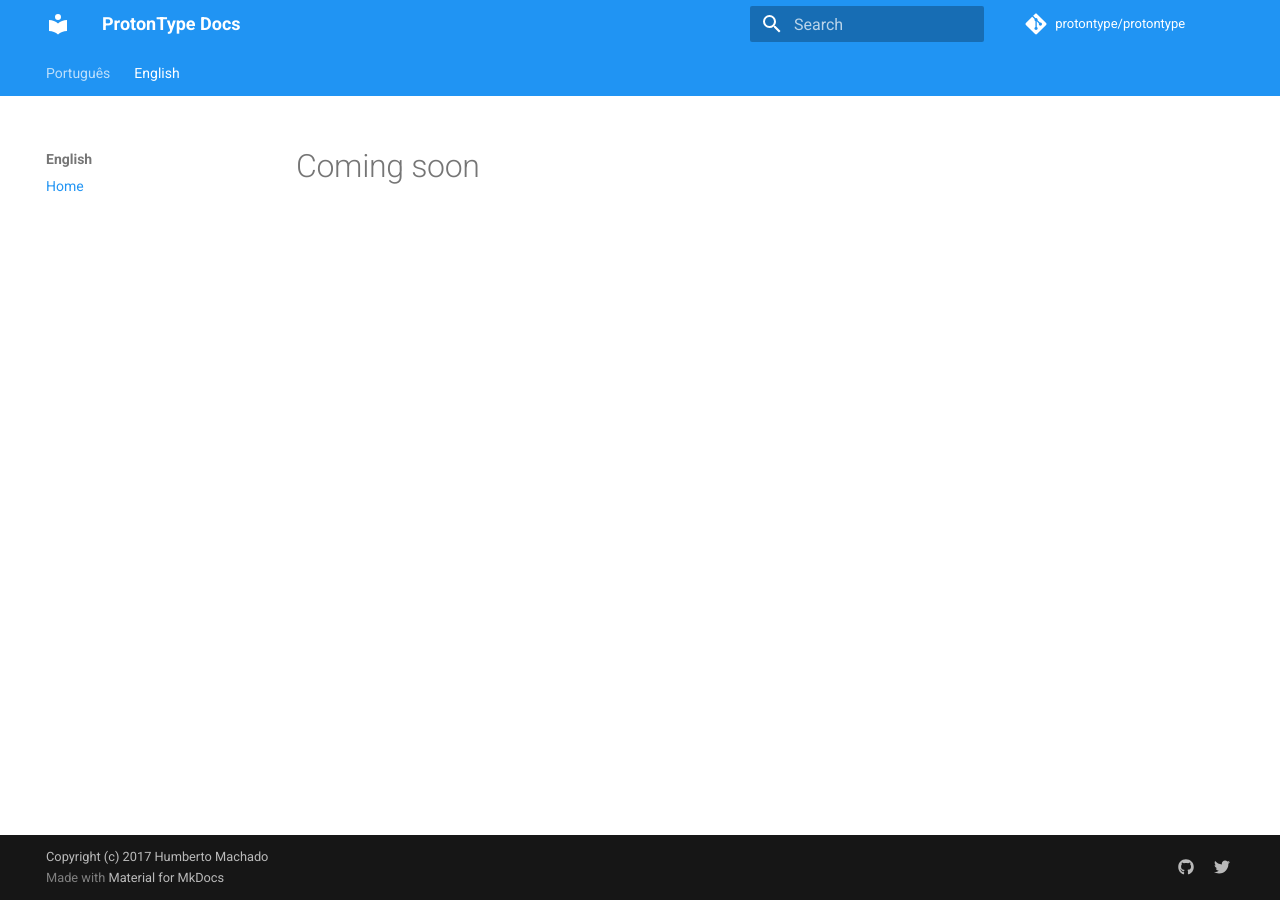
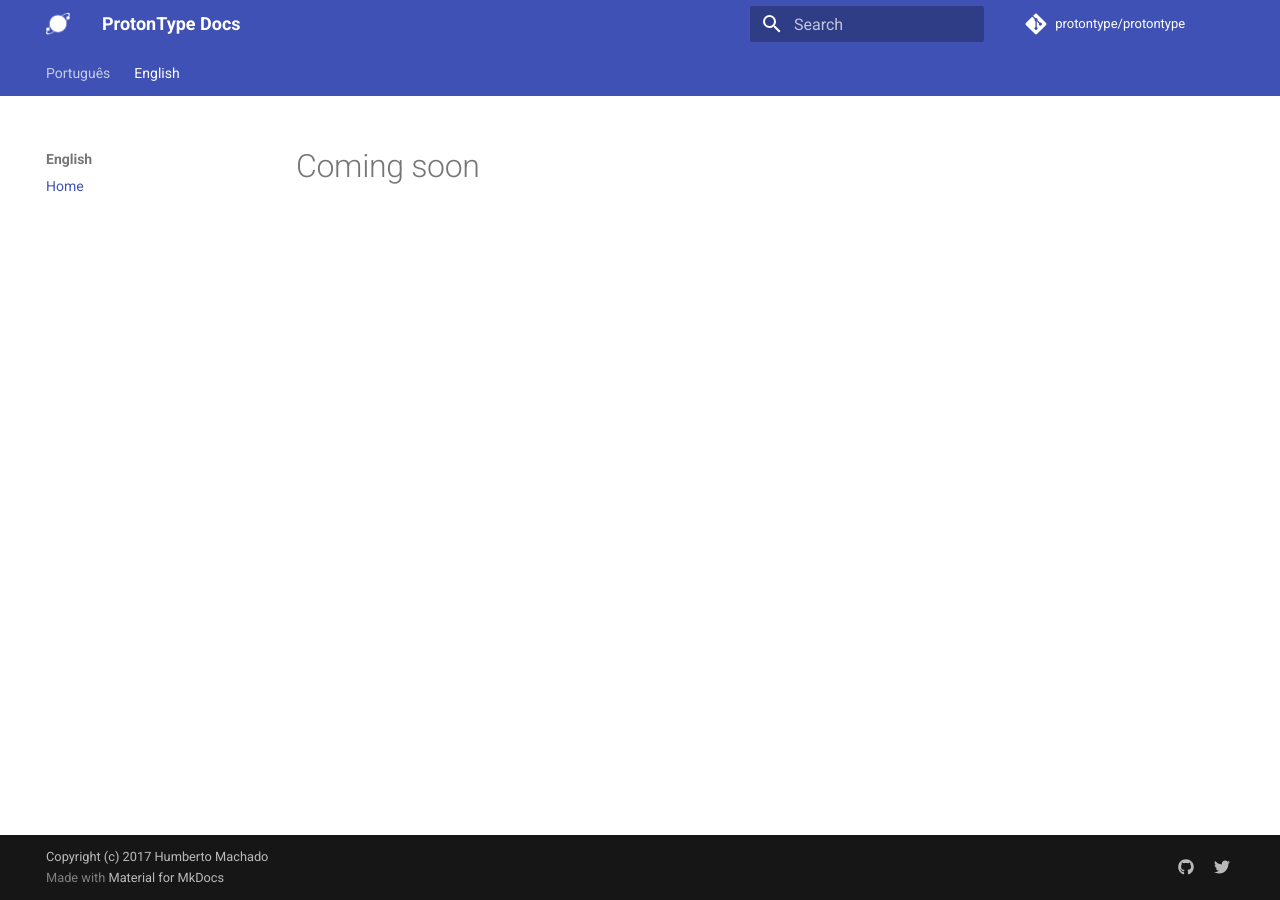
Before and after one commit to protontype/protontype.github.io, an MkDocs documentation site: the page built from docs/en/index.md, in a window 1280 px wide. Built offline with MkDocs 1.6.1 and Material for MkDocs 9.7.7, drawn with Linux system fonts in a browser that asks for light colours; comment, search, counter and statistics services are not loaded; old or Windows-style settings are respelled for this version of MkDocs.

Commit message:
Change color and Header Icon

```diff
--- a/mkdocs.yml
+++ b/mkdocs.yml
@@ -3,9 +3,10 @@ site_description: 'Framework typescript para desenvolvimentos de APIs REST'
 site_author: 'Humberto Machado'
 copyright: 'Copyright (c) 2017 Humberto Machado'
 theme:
+  logo: 'assets/images/logo-w.png'
   name: 'material'
   palette:
-    primary: 'blue'
+    primary: 'indigo'
     accent: 'red'
   feature:
     tabs: true
```
Also changed, not shown: docs/assets/images/logo-w.png (added).
